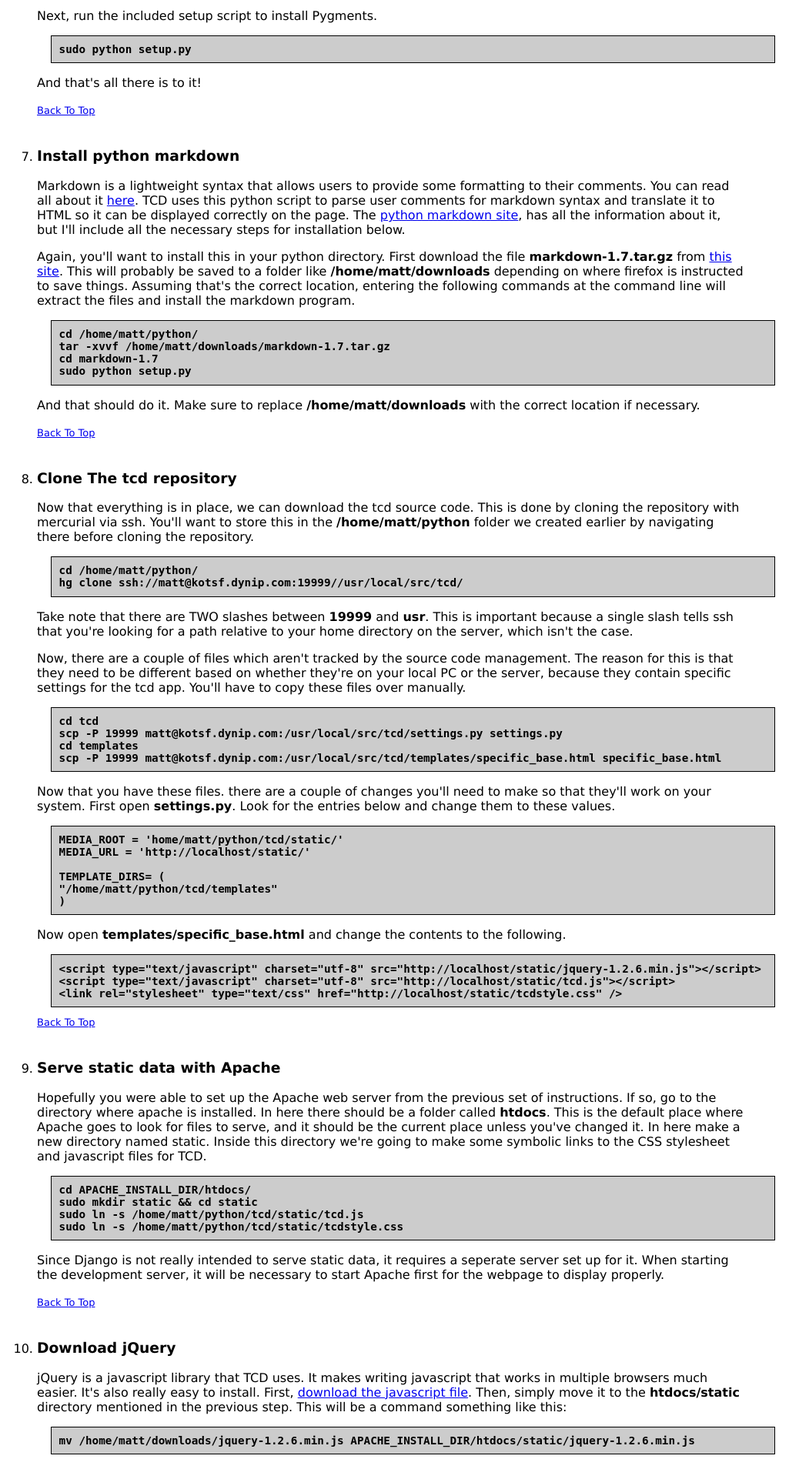
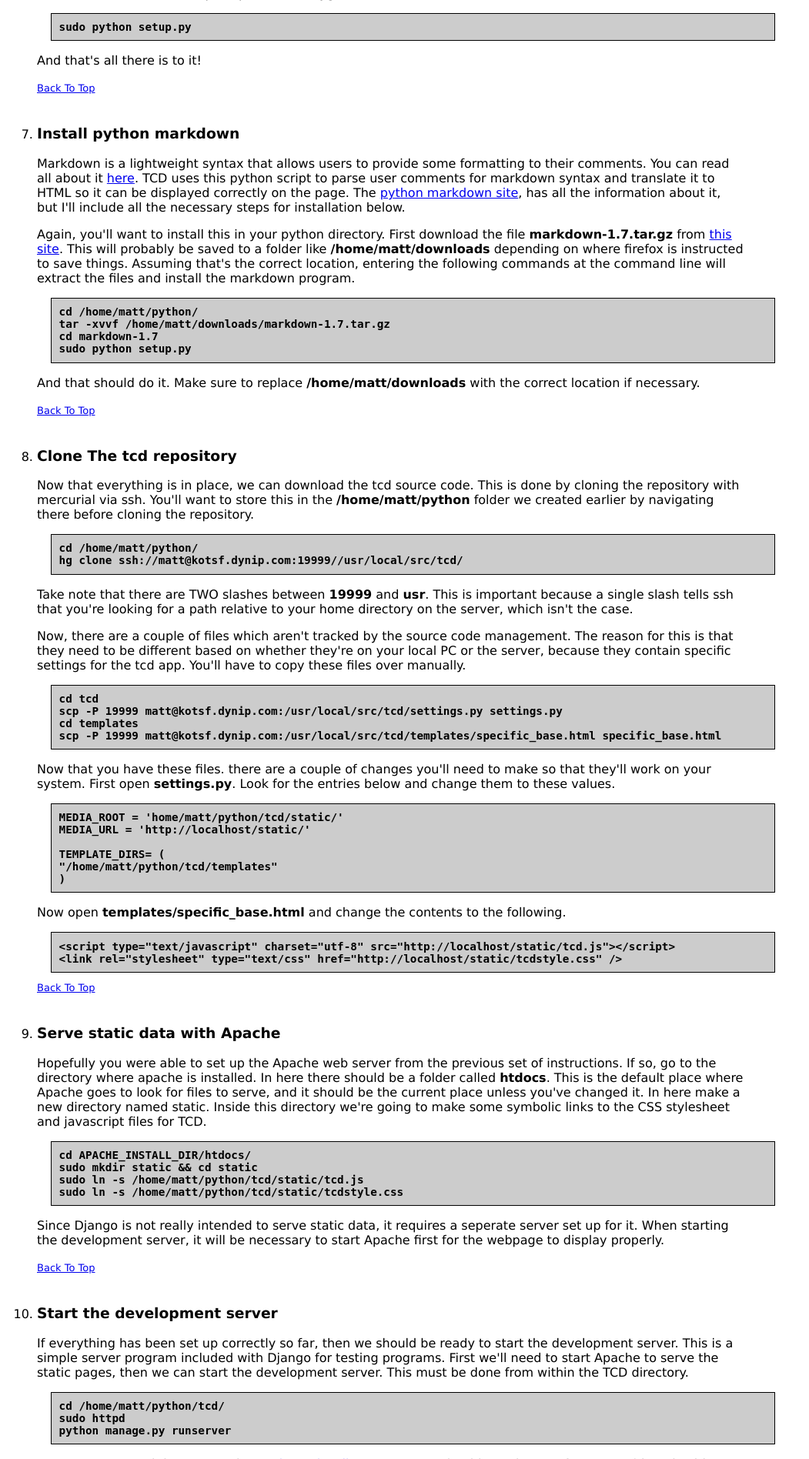
Before and after one commit to ggetzie/greaterdebater, a Django app: template templates/tcdsetup.html in a window 1280 px wide. Shown: the part 4604-6500 px from the top of the page at 77% size, without its empty margins (0-1051 px from the left). Run offline with Django 3.2, Linux system fonts and the light colour scheme; the template is opened without the code that fills it, so the values that code supplies are empty; parts of the project's set-up code (start-up, migrations or seed data) failed here and were passed over; some libraries are stand-ins or nearby versions.

Commit message:
prettied up a little, setup change

```diff
--- a/comments/templates/comments/comment_args.html
+++ b/comments/templates/comments/comment_args.html
@@ -2,5 +2,8 @@
 {% block title %}Arguments for Comment {{ comment.id }}{% endblock %}
 
 {% block content %}
+{% include "comments/one_comment.html" %}
+<h4>Arguments for Comment {{ comment.id }}</h4>
+<br />
 {% include "items/arg_list.html" %}
 {% endblock %}
--- a/items/views.py
+++ b/items/views.py
@@ -82,7 +82,7 @@ def topics(request, page=1):
     user = request.user
 
     if user.is_authenticated() and tcdMessage.objects.filter(recipient=user, is_read=False):
-        user.message_set.create(message=''.join(["<a href='/", user.username,
+        user.message_set.create(message=''.join(["<a href='/users/u/", user.username,
                                                  "/messages/'>You have unread messages</a>"]))
 
     return list_detail.object_list(request=request,
--- a/templates/items/arg_list.html
+++ b/templates/items/arg_list.html
@@ -1,4 +1,3 @@
-
 {% for arg in args_list %}
 <div class="arg_list">
   Title: <a class="arg_title" href="/argue/{{ arg.id }}">{{ arg.title }}</a><br />
--- a/templates/tcdsetup.html
+++ b/templates/tcdsetup.html
@@ -511,8 +511,7 @@ TEMPLATE_DIRS= (
 	  contents to the following.
 	</p>
 
-	<pre class="command">&lt;script type="text/javascript" charset="utf-8" src="http://localhost/static/jquery-1.2.6.min.js"&gt;&lt;/script&gt;
-&lt;script type="text/javascript" charset="utf-8" src="http://localhost/static/tcd.js"&gt;&lt;/script&gt;
+	<pre class="command">&lt;script type="text/javascript" charset="utf-8" src="http://localhost/static/tcd.js"&gt;&lt;/script&gt;
 &lt;link rel="stylesheet" type="text/css" href="http://localhost/static/tcdstyle.css" /&gt;</pre>
       </li>
 
@@ -545,28 +544,6 @@ sudo ln -s /home/matt/python/tcd/static/tcdstyle.css</pre>
       </li>
 
       <li>
-	<h3>Download jQuery</h3>
-
-	<p>
-	  jQuery is a javascript library that TCD uses. It makes
-	  writing javascript that works in multiple browsers much
-	  easier. It's also really easy to
-	  install. First, <a href="http://code.google.com/p/jqueryjs/downloads/detail?name=jquery-1.2.6.min.js&downloadBtn=">download
-	  the javascript file</a>. Then, simply move it to
-	  the <b>htdocs/static</b> directory mentioned in the previous
-	  step. This will be a command something like this:
-	</p>
-
-	<pre class="command">mv /home/matt/downloads/jquery-1.2.6.min.js APACHE_INSTALL_DIR/htdocs/static/jquery-1.2.6.min.js</pre>
-
-	<p>
-	  Assuming that /home/matt/downloads is where firefox stores
-	  your downloads, and that APACHE_INSTALL_DIR is replaced with
-	  the name of the actual directory where Apache is installed.
-	</p>
-      </li>
-
-      <li>
 	<h3>Start the development server</h3>
 	<p>
 	  If everything has been set up correctly so far, then we
```
Also changed, not shown: static/tcdstyle.css (+6 -1 lines), templates/items/topic_detail.html (+5 -3 lines).
